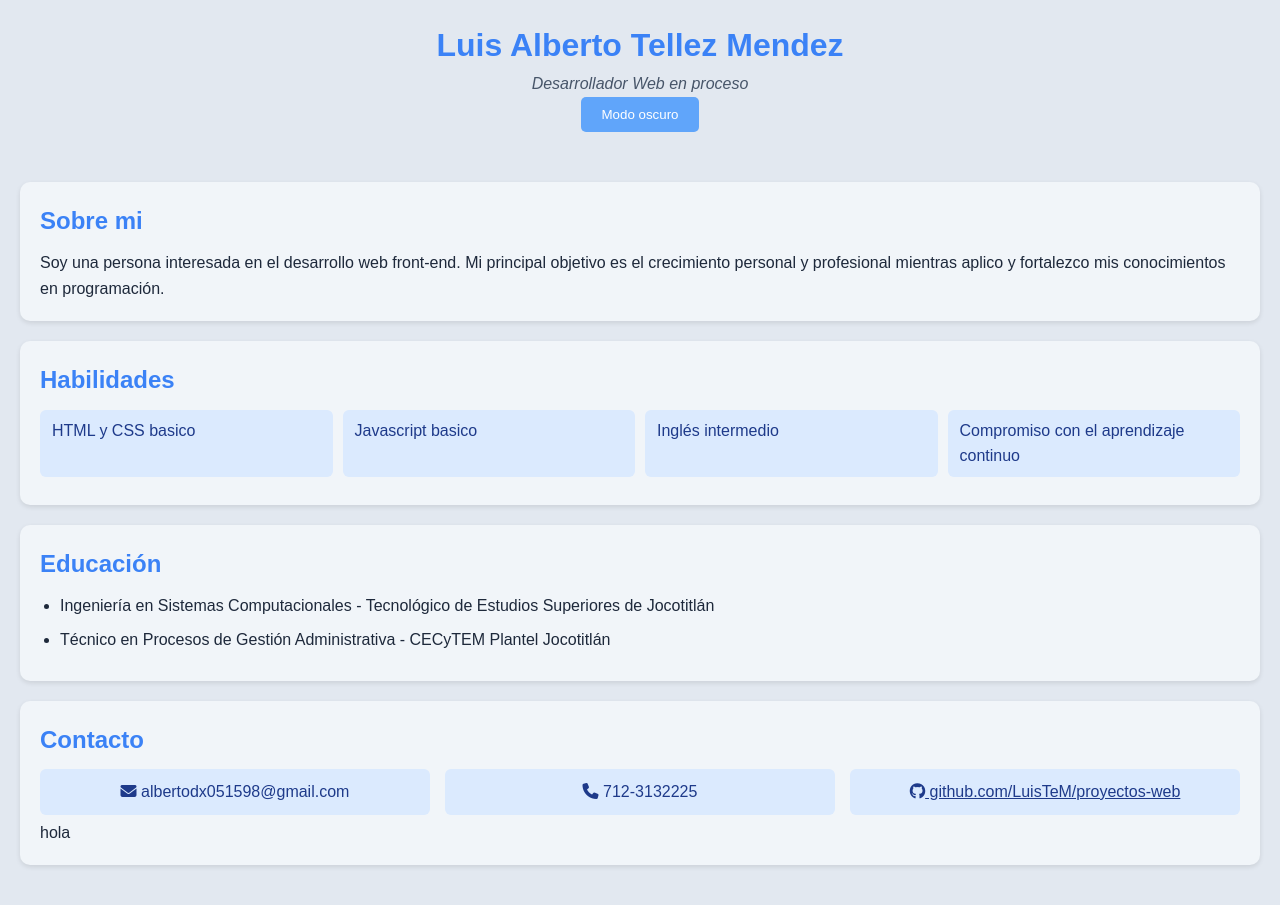
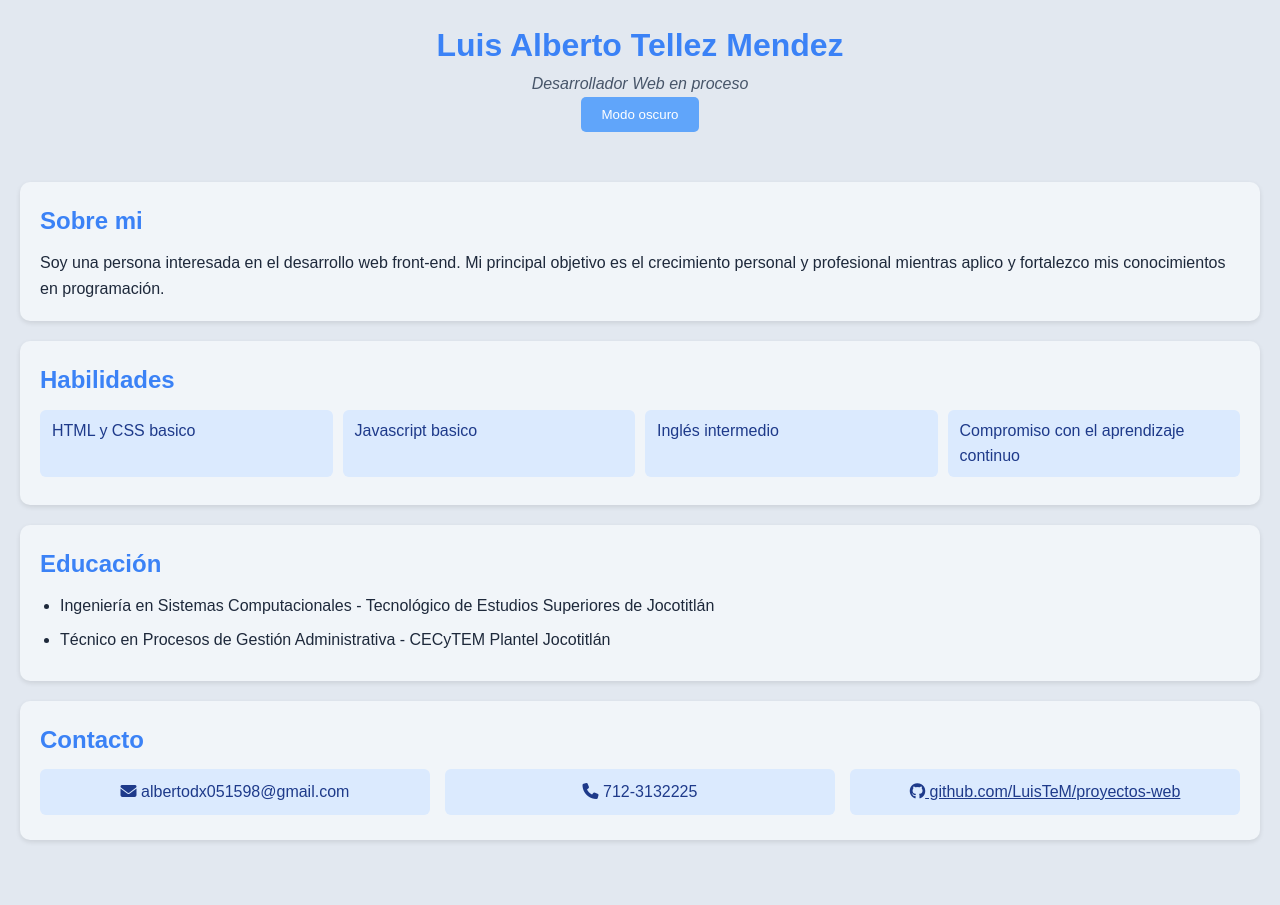
Before and after one commit to LuisTeM/proyectos-web, a plain HTML site: page cv_web/index.html in a window 1280 px wide. After the commit the page ends 880 px from the top, so only its background shows below. Drawn offline with Linux system fonts and the light colour scheme.

Commit message:
Add files via upload

```diff
--- a/cv_web/index.html
+++ b/cv_web/index.html
@@ -44,8 +44,6 @@
             <p><i class="fas fa-phone"></i> 712-3132225</p>
             <p><i class="fab fa-github"></i><a href="https://github.com/LuisTeM/proyectos-web" target="_blank"> github.com/LuisTeM/proyectos-web</a></p>
         </div>
-
-        <div>hola</div>
     </section>
 
     <script>
```
